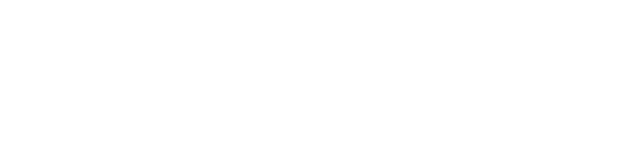
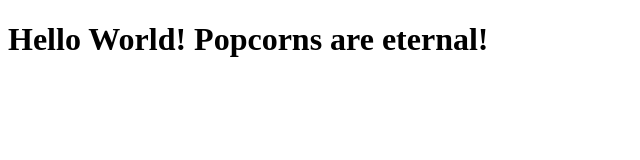
Before and after one commit to NotIzxxY6677/git_test, a plain HTML site: page html-boilerplate/index.html in a window 1280 px wide. Shown: the whole page, without its empty margins (0-640 px from the left). Drawn offline with Linux system fonts and the light colour scheme.

Commit message:
POPCORNS?

```diff
--- a/html-boilerplate/index.html
+++ b/html-boilerplate/index.html
@@ -1 +1,11 @@
 <!DOCTYPE html>
+<html lang="en">
+    <head>
+        <meta charset="utf-8">
+        <title>My First Webpage</title>
+    </head>
+
+    <body>
+        <h1>Hello World! Popcorns are eternal!</h1>
+    </body>
+</html>
```
